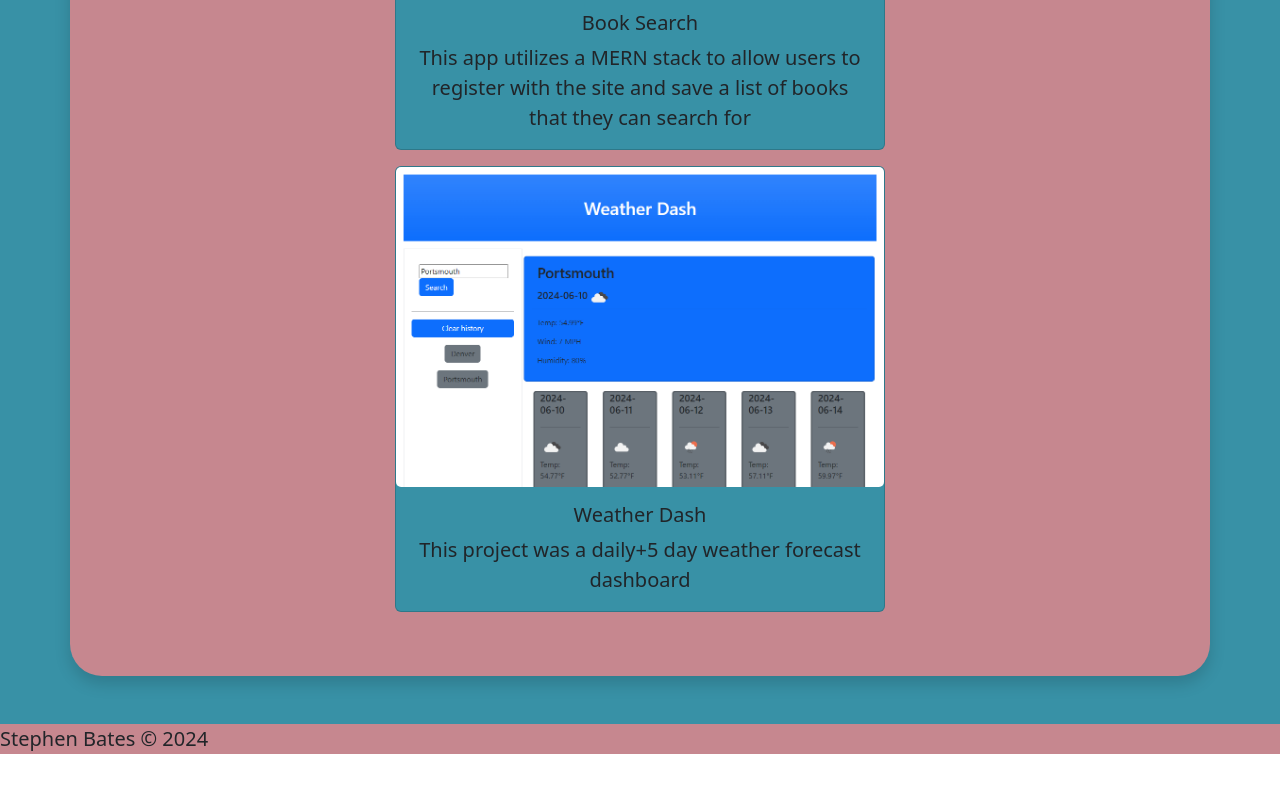
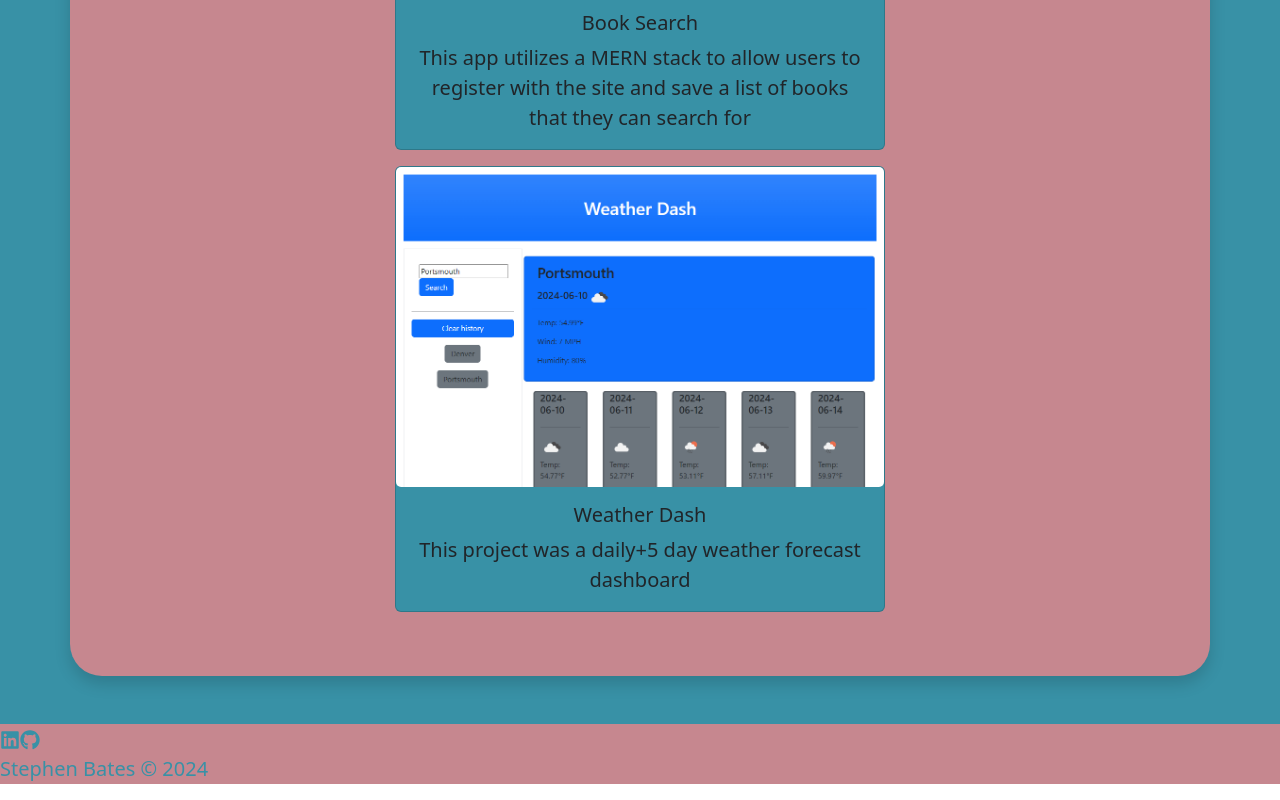
Before and after one commit to Stephen-Bates/React-Portfolio, a React (Vite) app: page /Portfolio in a window 1280 px wide. Shown: the part 2332-3132 px from the top of the page. Before the commit the page ends 3102 px from the top, so only its background shows below. Built offline with nearby package versions, Linux system fonts and the light colour scheme.

Commit message:
small improvement to footer

```diff
--- a/index.html
+++ b/index.html
@@ -7,7 +7,7 @@
     <title>Stephen Bates | Fullstack Web Dev</title>
   </head>
   <body>
-    <div id="root" class="bg-primary"></div>
+    <div id="root" class="bg-primary" style="min-height: 100vh;"></div>
     <script type="module" src="/src/main.jsx"></script>
   </body>
 </html>
--- a/package.json
+++ b/package.json
@@ -14,6 +14,7 @@
     "react": "^18.2.0",
     "react-bootstrap": "^2.10.2",
     "react-dom": "^18.2.0",
+    "react-icons": "^5.2.1",
     "react-router-bootstrap": "^0.26.2",
     "react-router-dom": "^6.23.1"
   },
--- a/src/components/Footer/index.jsx
+++ b/src/components/Footer/index.jsx
@@ -1,8 +1,19 @@
+import { FaLinkedin, FaGithub } from "react-icons/fa";
+
 export default function Footer() {
     return (
-        <footer className='lead mx-auto bg-secondary center'>
+        <footer className='lead bg-secondary'>
             {/* but not really */}
-            <p className="px-auto mx-auto align-middle">Stephen Bates &copy; 2024</p>
+            <div className="flex">
+                <a href="www.linkedin.com/in/stephen-bates-3b751a86">
+                    <FaLinkedin />
+                </a>
+                <a href="https://github.com/Stephen-Bates">
+                    <FaGithub />
+                </a>
+            </div>
+            <p className="px-auto text-primary mx-auto align-middle">Stephen Bates &copy; {new Date().getFullYear()}</p>
+
         </footer>
     );
-};
+}
```
Also changed, not shown: src/components/Footer/Icon.jsx (added), 1 other file (tests, documents, lock files or other folders).
